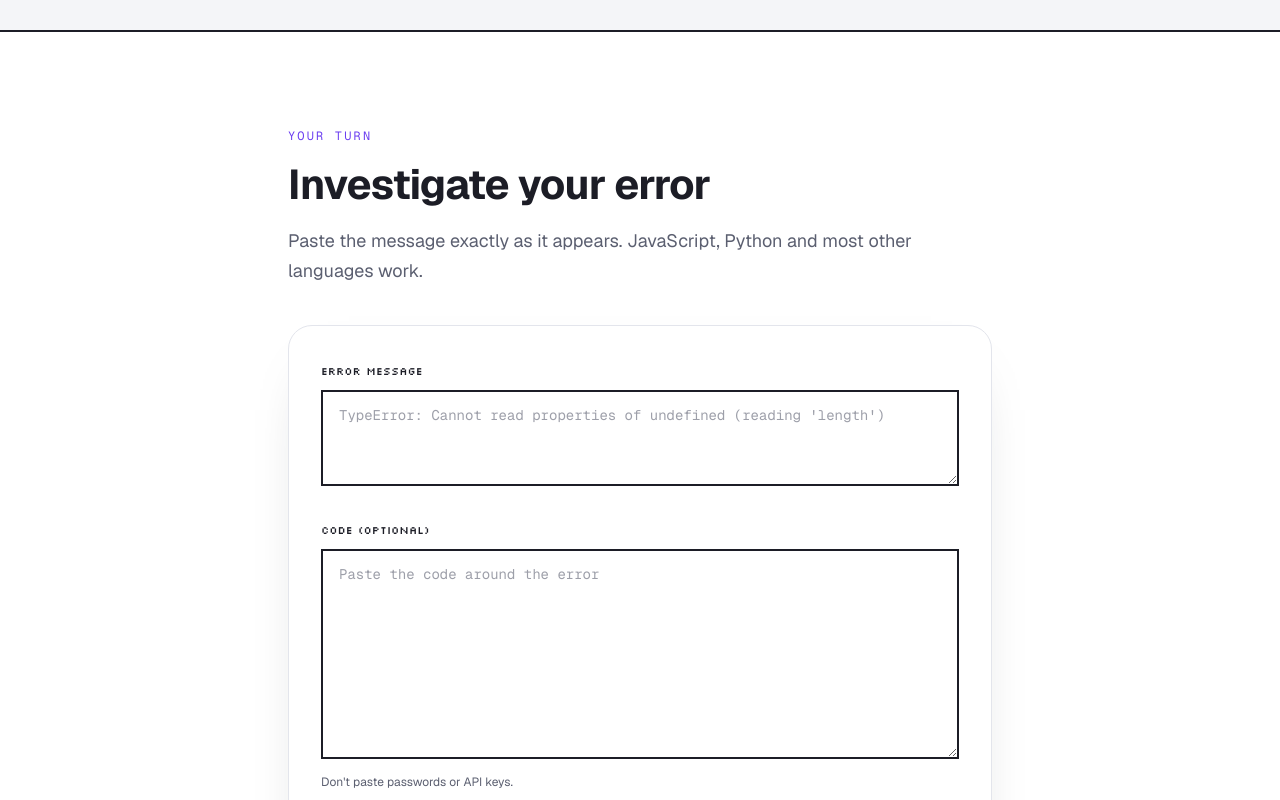
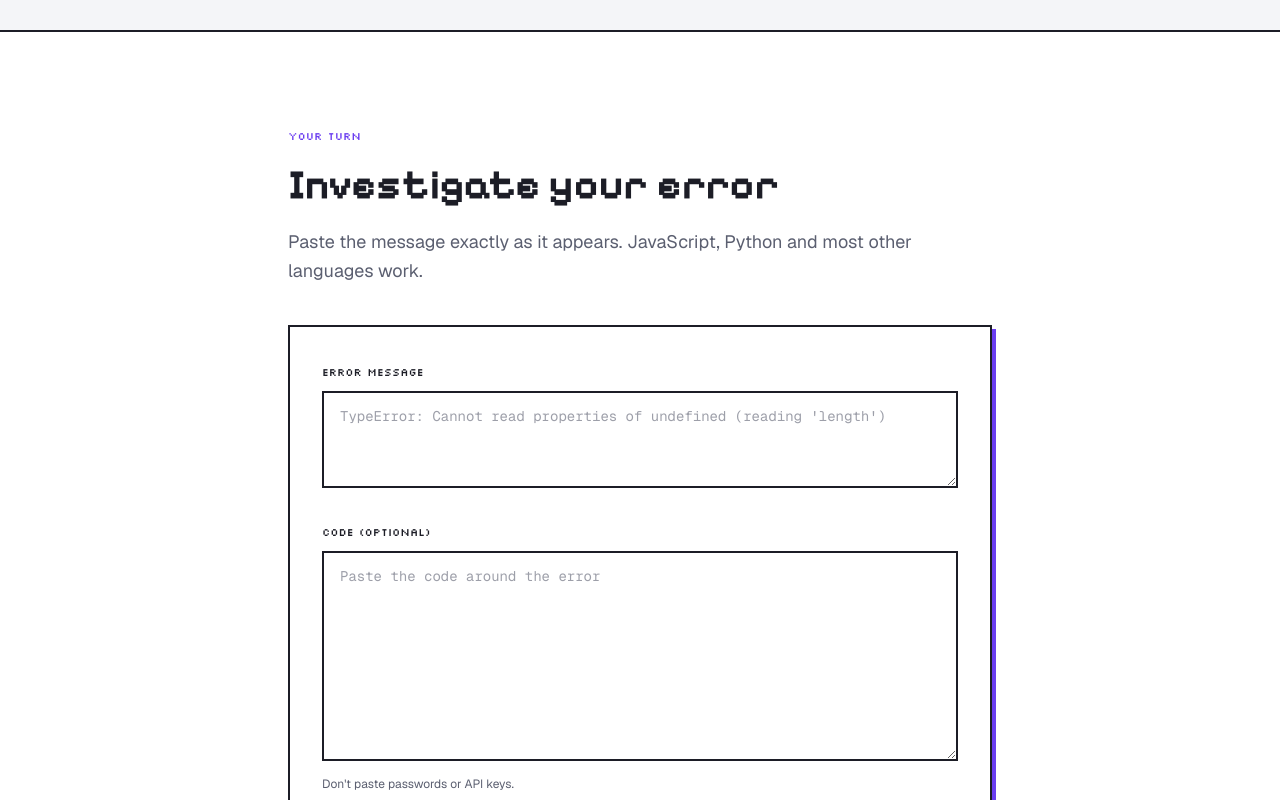
Before and after one commit to evertonrocha2/glitch-lab, a React (Vite) app: page / in a window 1280 px wide. Shown: the part 1520-2320 px from the top of the page. Built offline with nearby package versions, Linux system fonts and the light colour scheme.

Commit message:
feat: pixel working state and error notice

```diff
--- a/src/App.jsx
+++ b/src/App.jsx
@@ -4,30 +4,17 @@ import Hero from './components/landing/Hero.jsx'
 import HowItWorks from './components/landing/HowItWorks.jsx'
 import SiteFooter from './components/landing/SiteFooter.jsx'
 import SiteHeader from './components/landing/SiteHeader.jsx'
+import PixelCard from './components/pixel/PixelCard.jsx'
+import Working from './components/pixel/Working.jsx'
 import ResultCards from './components/ResultCards.jsx'
 import { analyzeError } from './lib/analyzeError.js'
 
-function Investigating() {
-  return (
-    <div role="status" className="mt-8 rounded-2xl border border-line bg-white p-6">
-      <p className="font-medium text-ink">Reading your error. This can take up to a minute.</p>
-      <div aria-hidden="true" className="mt-5 space-y-3 motion-safe:animate-pulse">
-        <div className="h-3 w-3/4 rounded-full bg-mist" />
-        <div className="h-3 w-full rounded-full bg-primary-soft" />
-        <div className="h-3 w-2/3 rounded-full bg-secondary-soft" />
-      </div>
-    </div>
-  )
-}
-
 function ErrorNotice({ message }) {
   return (
-    <div role="alert" className="mt-8 flex items-start gap-3 rounded-2xl border border-primary/25 bg-white p-5 text-ink">
-      <svg aria-hidden="true" viewBox="0 0 20 20" fill="none" className="mt-0.5 size-5 shrink-0 text-primary">
-        <circle cx="10" cy="10" r="8.25" stroke="currentColor" strokeWidth="1.5" />
-        <path d="M10 5.75v5" stroke="currentColor" strokeWidth="1.75" strokeLinecap="round" />
-        <circle cx="10" cy="14" r="1" fill="currentColor" />
-      </svg>
+    <div role="alert" className="mt-8 flex items-start gap-3 border-2 border-ink bg-primary-soft p-4 text-ink shadow-pixel">
+      <span aria-hidden="true" className="grid size-6 shrink-0 place-items-center bg-primary font-label text-xs text-white">
+        !
+      </span>
       <p>{message}</p>
     </div>
   )
@@ -60,20 +47,24 @@ export default function App() {
       <main>
         <Hero />
         <HowItWorks />
-        <section id="try" aria-labelledby="try-title" className="scroll-mt-4">
+        <section id="try" aria-labelledby="try-title" className="scroll-mt-4 bg-white">
           <div className="mx-auto max-w-3xl px-5 py-20 sm:px-8 lg:py-24">
-            <p className="font-mono text-xs uppercase tracking-[0.18em] text-primary">Your turn</p>
-            <h2 id="try-title" className="mt-4 font-display text-3xl font-bold tracking-[-0.02em] text-ink sm:text-[2.6rem]">
+            <p className="font-label text-[11px] text-primary">Your turn</p>
+            <h2 id="try-title" className="mt-4 font-pixel text-3xl font-bold text-ink sm:text-[2.6rem]">
               Investigate your error
             </h2>
             <p className="mt-4 text-lg leading-relaxed text-muted">
               Paste the message exactly as it appears. JavaScript, Python and most other languages work.
             </p>
-            <div className="mt-10 rounded-3xl border border-line bg-white p-5 shadow-[0_24px_60px_-40px_rgba(28,29,38,0.4)] sm:p-8">
+            <PixelCard className="mt-10 p-5 sm:p-8">
               <ErrorForm onSubmit={handleSubmit} loading={status === 'loading'} />
-            </div>
+            </PixelCard>
             {/* Old results unmount while loading, which also re-hides the fix and the answer. */}
-            {status === 'loading' && <Investigating />}
+            {status === 'loading' && (
+              <div className="mt-8">
+                <Working label="Investigating your error" />
+              </div>
+            )}
             {status === 'error' && <ErrorNotice message={message} />}
             {status === 'done' && (
               <div ref={resultsRef} className="scroll-mt-6">
```
